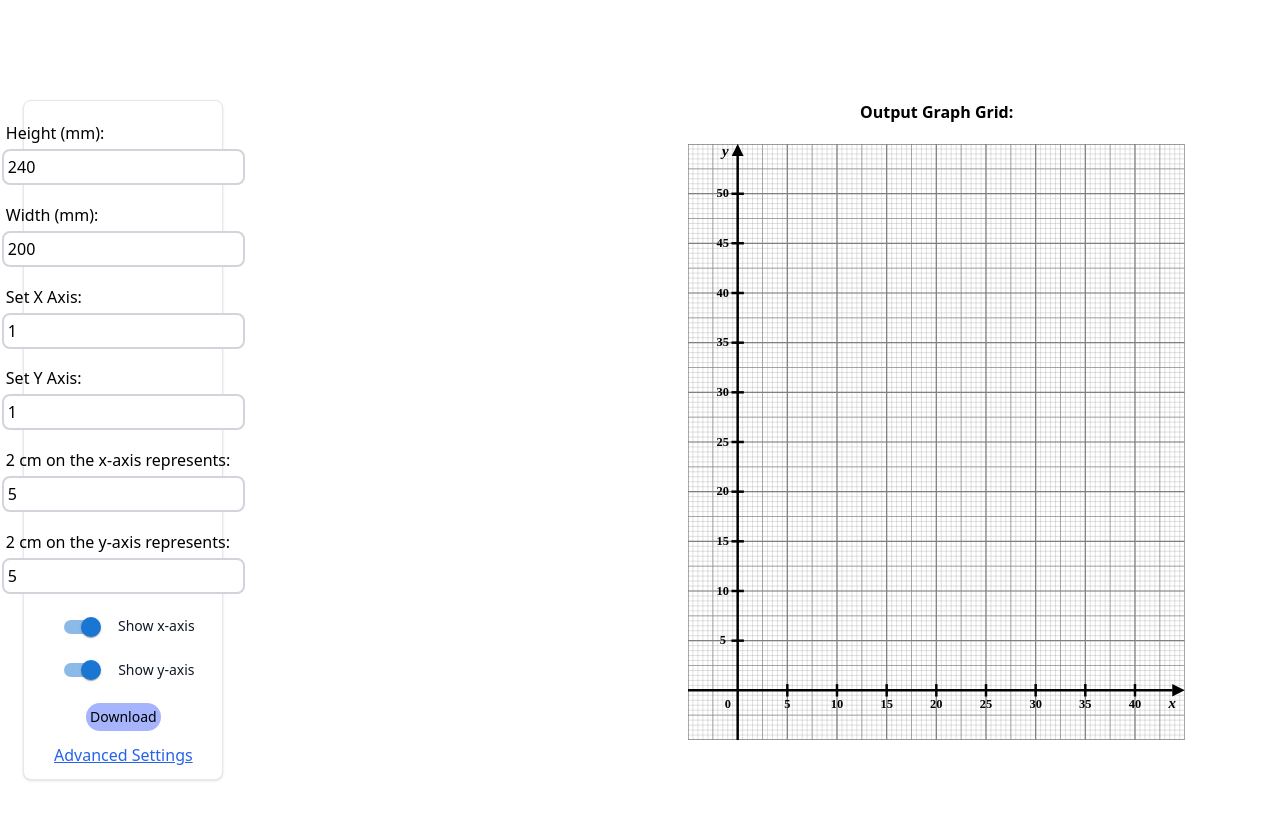
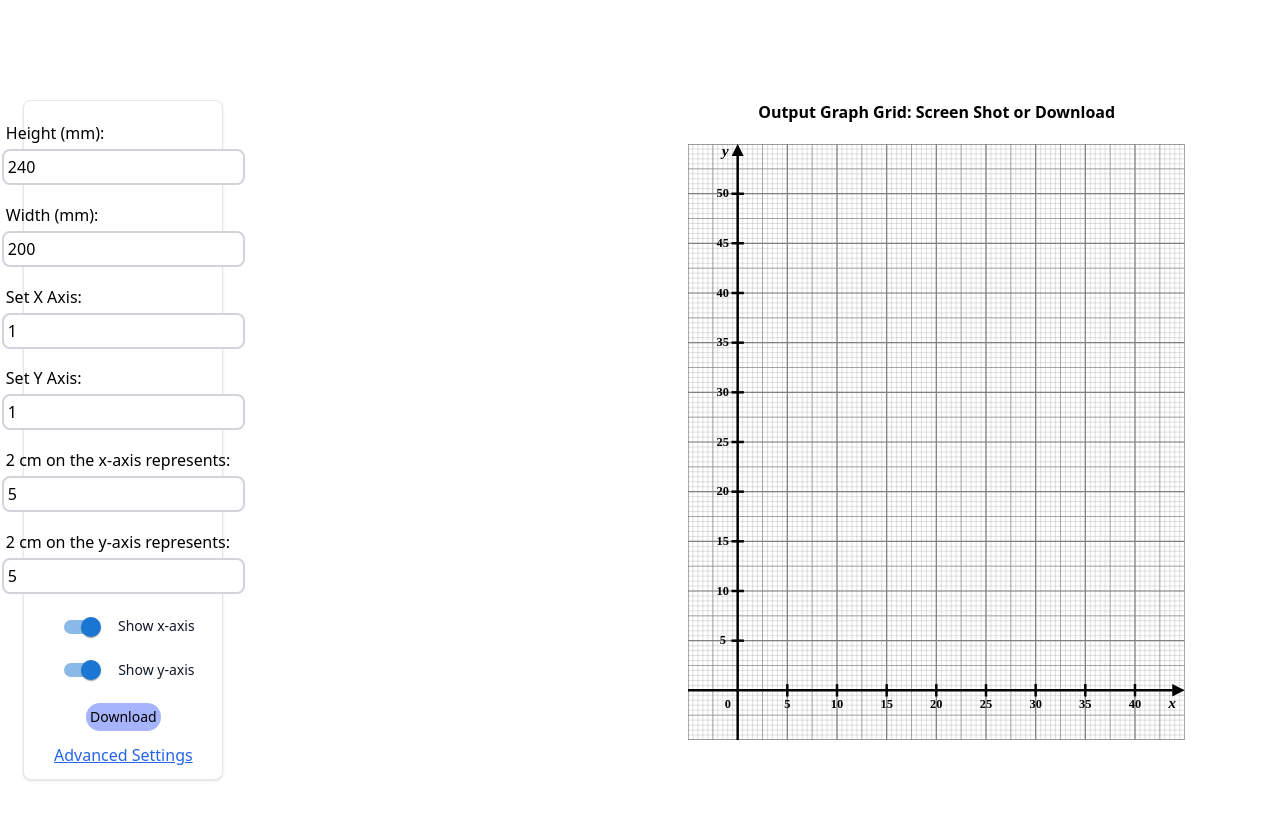
Before and after one commit to minghancmh/graphGridGenerator, a Next.js app in the folder graph-app/: page / in a window 1280 px wide. Shown: the top 820 px of the page. Built offline with nearby package versions, Linux system fonts and the light colour scheme.

Commit message:
chore: renamed title

```diff
--- a/graph-app/src/pages/index.tsx
+++ b/graph-app/src/pages/index.tsx
@@ -419,13 +419,13 @@ const MyPage = () => {
 
   <div style = {styles.containerGraph}>
     <p className="pb-5">
-      Output Graph Grid:
+      Output Graph Grid: Screen Shot or Download
     </p>
     <svg fontFamily={fontFamily} fontWeight={900} ref={svgRef} viewBox={`0 0 ${inputWidth} ${inputHeight}`}>
 
 
 <CartesianGrid width={inputWidth} height={inputHeight} separatorThickness={separatorThickness} axisThickness={axisThickness} gridLineColor={gridLineColor} axisTicksFont={axisTicksFont} axisLabelFont={axisLabelFont} fontFamily = {fontFamily} xStep={xStep} yStep={yStep} showXaxis={showXaxis} showYaxis={showYaxis} scaleX={scaleX} scaleY={scaleY}/>
-<div></div>
+
 </svg>
   </div>
 
```
